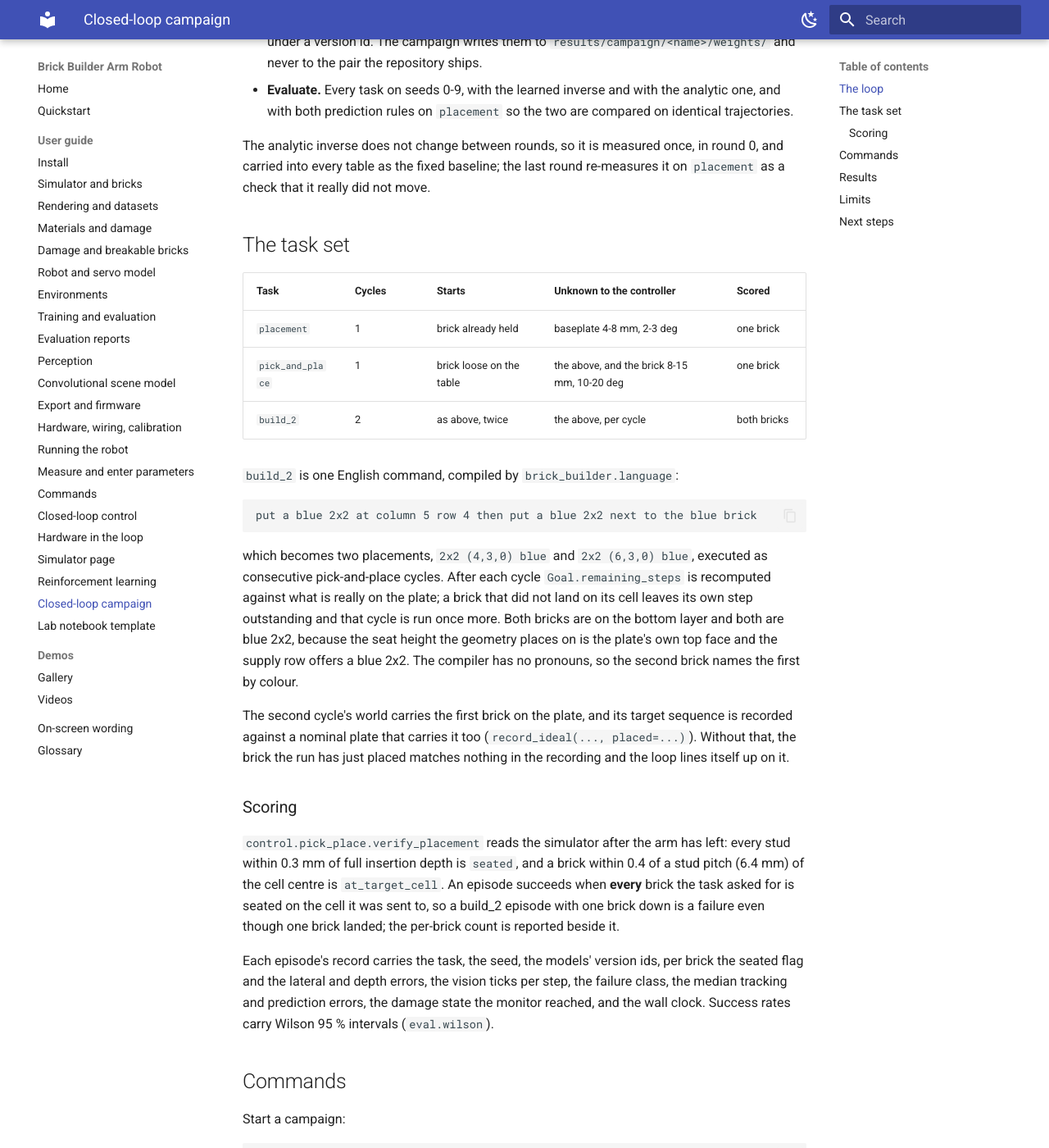
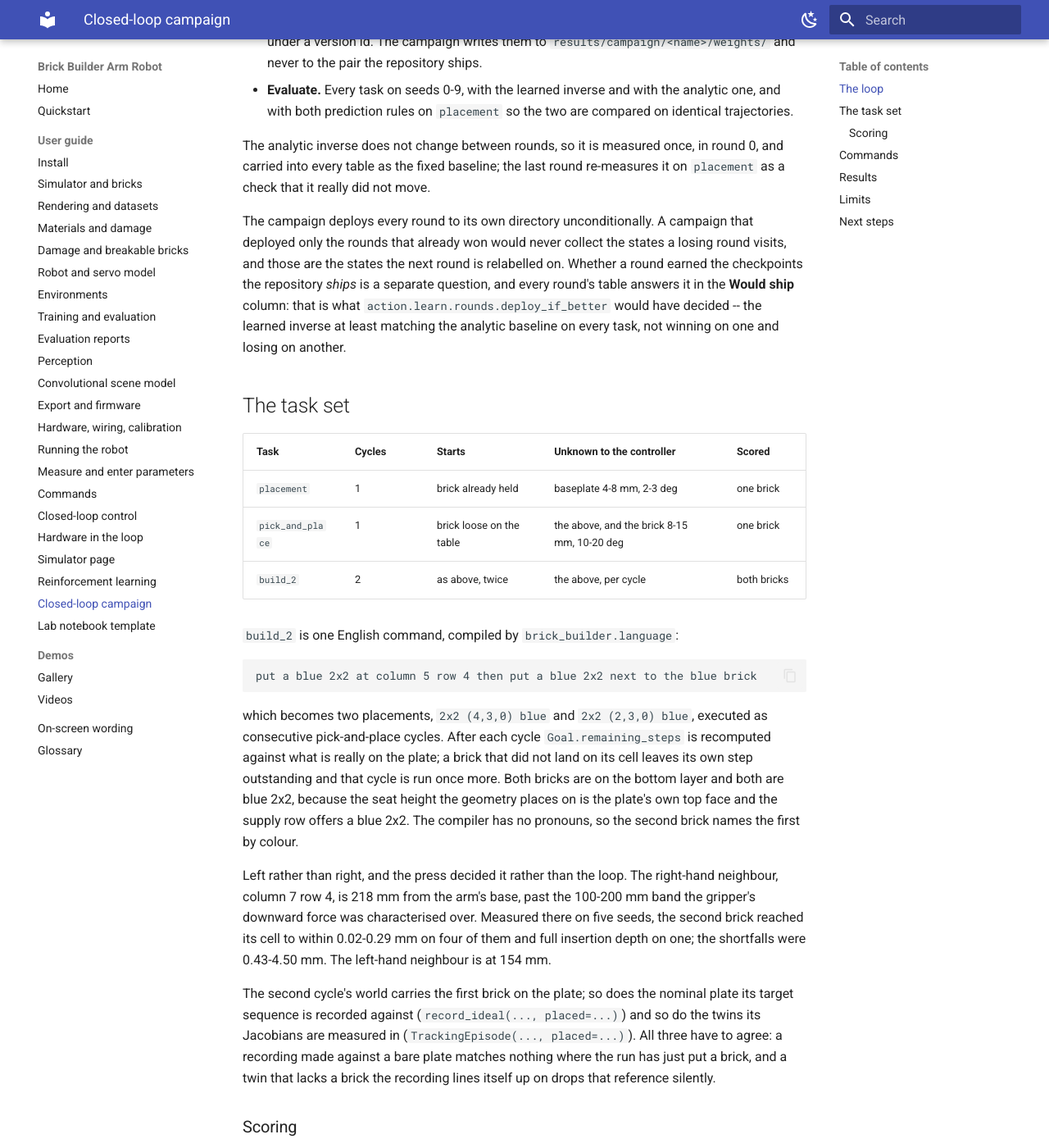
Before and after one commit to k-h-nunn/brick-builder-arm-robot, an MkDocs documentation site: the page built from docs/guide/16-closed-loop-campaign.md, in a window 1280 px wide and 1400 px high, scrolled down 834 px. Shown: the whole window at 82% size. Built offline with MkDocs 1.6.1 and Material for MkDocs 9.7.7, drawn with Linux system fonts in a browser that asks for light colours; some of the changed text lies outside the part shown.

Commit message:
Build to the left of the first brick, carry placed bricks into the twins, and add a bricks column
Co-Authored-By: Claude Opus 5.5 <noreply@anthropic.com>
Claude-Session: https://claude.ai/code/session_01HD3mMEkNC6Z1TH7gLTdMMh

````diff
--- a/docs/guide/16-closed-loop-campaign.md
+++ b/docs/guide/16-closed-loop-campaign.md
@@ -39,6 +39,14 @@ The analytic inverse does not change between rounds, so it is measured once, in
 carried into every table as the fixed baseline; the last round re-measures it on `placement` as a
 check that it really did not move.
 
+The campaign deploys every round to its own directory unconditionally. A campaign that deployed
+only the rounds that already won would never collect the states a losing round visits, and those
+are the states the next round is relabelled on. Whether a round earned the checkpoints the
+repository *ships* is a separate question, and every round's table answers it in the **Would
+ship** column: that is what `action.learn.rounds.deploy_if_better` would have decided -- the
+learned inverse at least matching the analytic baseline on every task, not winning on one and
+losing on another.
+
 ## The task set
 
 | Task | Cycles | Starts | Unknown to the controller | Scored |
@@ -53,17 +61,24 @@ check that it really did not move.
 put a blue 2x2 at column 5 row 4 then put a blue 2x2 next to the blue brick
 ```
 
-which becomes two placements, `2x2 (4,3,0) blue` and `2x2 (6,3,0) blue`, executed as consecutive
+which becomes two placements, `2x2 (4,3,0) blue` and `2x2 (2,3,0) blue`, executed as consecutive
 pick-and-place cycles. After each cycle `Goal.remaining_steps` is recomputed against what is
 really on the plate; a brick that did not land on its cell leaves its own step outstanding and
 that cycle is run once more. Both bricks are on the bottom layer and both are blue 2x2, because
 the seat height the geometry places on is the plate's own top face and the supply row offers a
 blue 2x2. The compiler has no pronouns, so the second brick names the first by colour.
 
-The second cycle's world carries the first brick on the plate, and its target sequence is
-recorded against a nominal plate that carries it too (`record_ideal(..., placed=...)`). Without
-that, the brick the run has just placed matches nothing in the recording and the loop lines
-itself up on it.
+Left rather than right, and the press decided it rather than the loop. The right-hand neighbour,
+column 7 row 4, is 218 mm from the arm's base, past the 100-200 mm band the gripper's downward
+force was characterised over. Measured there on five seeds, the second brick reached its cell to
+within 0.02-0.29 mm on four of them and full insertion depth on one; the shortfalls were
+0.43-4.50 mm. The left-hand neighbour is at 154 mm.
+
+The second cycle's world carries the first brick on the plate; so does the nominal plate its
+target sequence is recorded against (`record_ideal(..., placed=...)`) and so do the twins its
+Jacobians are measured in (`TrackingEpisode(..., placed=...)`). All three have to agree: a
+recording made against a bare plate matches nothing where the run has just put a brick, and a
+twin that lacks a brick the recording lines itself up on drops that reference silently.
 
 ### Scoring
 
@@ -84,8 +99,13 @@ Start a campaign:
 
 ```bash
 CUDA_VISIBLE_DEVICES="" MUJOCO_GL=egl OMP_NUM_THREADS=3 \
-  python scripts/run_campaign.py --rounds 5 --episodes 3 --budget-minutes 200
+  python scripts/run_campaign.py --rounds 5 --episodes 3 --seeds 0-9 \
+    --sparse-tasks build_2 --train-minutes 3 --budget-minutes 265
 ```
+
+`--sparse-tasks build_2` evaluates the build in the first and last round only, and performs it in
+every one. Ten held-out builds are twenty closed-loop cycles and about half of what a round of
+evaluation costs; this is the knob the budget turns before it gives up a round.
 
 Continue one that stopped, for any reason, from the round it reached:
 
@@ -123,11 +143,18 @@ it re-runs that phase.
   8/10 and 10/10 overlap, and a one-seed change moves the point estimate by ten points.
 - The evaluation seeds are fixed, so the same ten worlds are scored every round. That is what
   makes the rounds comparable and it is also the whole of the sample.
+- `build_2` was evaluated in the first and the last round only (`--sparse-tasks build_2`), so its
+  curve has two points where the other two tasks have one per round. It was performed in every
+  round, so the training set grew with it throughout.
 - `build_2`'s two bricks go side by side on the bottom layer. A stacked build needs a seat height
   above the plate's top face, which `action.place.Geometry` has no way to express.
-- Each of the build's cycles runs in its own world, built with the bricks the earlier cycles
-  landed. The plan carries over, the physics does not: a brick that seated slightly off its cell
-  is rebuilt on the cell for the next cycle.
+- The build's two cells are flush neighbours, and the second brick is pressed against a wall that
+  is already there. That is what the build measures beyond two pick-and-places, and it is where
+  it fails: see the table.
+- Each of the build's cycles runs in its own world, built with the bricks the earlier cycles were
+  sent to place, on the cells they were sent to. The plan carries over, the physics does not: a
+  brick that missed is rebuilt on its cell for the next cycle, so the second cycle's result is a
+  measurement of the second cycle rather than of the first one's luck.
 - The campaign's own deployed pair is written under `results/`, which is git-ignored. Nothing here
   changes what `PlaceConfig(inverse="learned")` loads by default.
 
````
Also changed, not shown: README.md (+4 -0 lines), docs/quickstart.md (+3 -0 lines), 4 other files.
